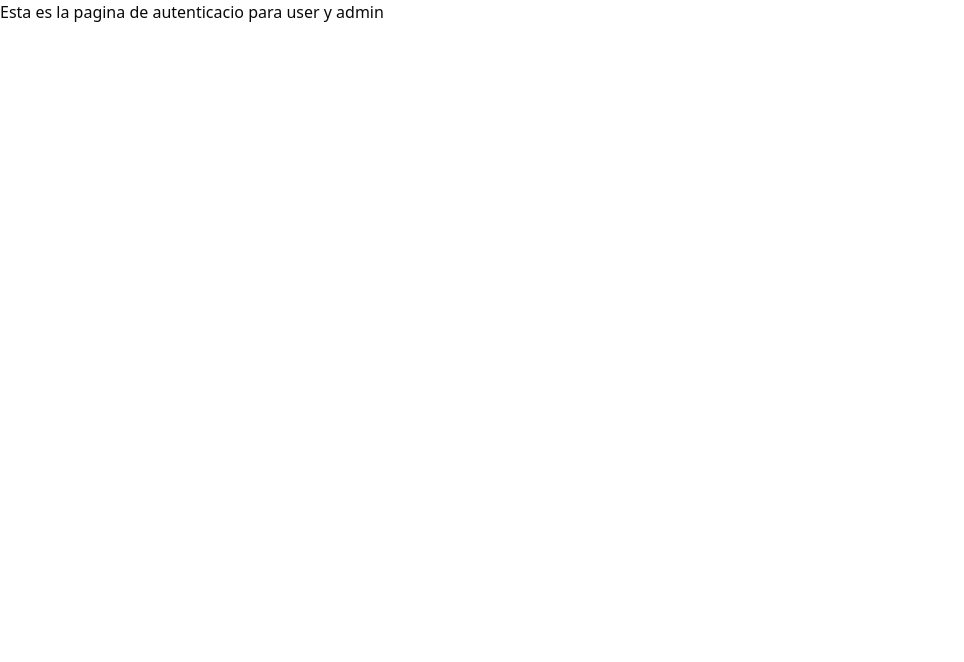
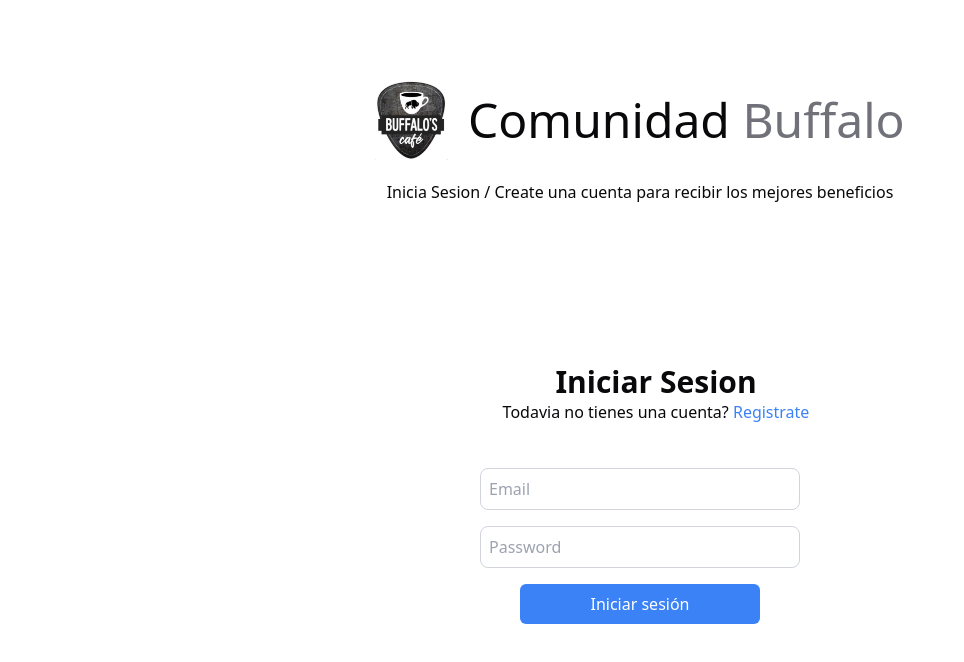
Before and after one commit to FedericoHerreraa/Buffalo, a React (Vite) app: page /auth in a window 1280 px wide. Shown: the top 662 px of the page, without its empty margins (0-964 px from the left). Built offline with nearby package versions, Linux system fonts and the light colour scheme.

Commit message:
creating auth page

```diff
--- a/src/components/AuthenticationPage.jsx
+++ b/src/components/AuthenticationPage.jsx
@@ -1,10 +1,63 @@
-
+import logo from '../../public/logo.png'
+import { useState } from 'react'
 
 
 export default function AuthenticationPage() {
+    const [signIn, setSignIn] = useState(true)
+    const [fullName, setFullName] = useState('')
+    const [email, setEmail] = useState('')
+    const [password, setPassword] = useState('')
+
     return (
         <div>
-            <h1>Esta es la pagina de autenticacio para user y admin</h1>
+            <div className="flex md:justify-center gap-5 mx-5 items-center mt-20">
+                <img src={logo} alt="Buffalo Logo" className="h-20" />
+                <h1 className="text-5xl">Comunidad <span className='text-zinc-500'>Buffalo</span></h1>
+            </div>
+            <h2 className="text-center md:mt-5 mt-10 mx-10">Inicia Sesion / Create una cuenta para recibir los mejores beneficios</h2>
+
+            <form className="mt-40">
+                <h3 className='ml-8 text-3xl md:text-center font-semibold'>{signIn ? "Iniciar Sesion" : "Crear Cuenta"}</h3>
+                <p
+                    onClick={() => setSignIn(!signIn)}
+                    className='ml-8 md:text-center font-light cursor-pointer'>
+                    {signIn ? "Todavia no tienes una cuenta?" : "Ya tienes una cuenta?"}
+                        <span className='text-blue-500'>{signIn ? " Registrate" : " Ingresa"}</span>
+                </p>
+                <div className="flex flex-col items-center mt-7">
+                    {!signIn && (
+                        <input
+                            value={fullName}
+                            onChange={(value) => setFullName(value)}
+                            type="text"
+                            className="border rounded-lg border-gray-300 p-2 w-80"
+                            placeholder="Nombre Completo"
+                        />
+                    )}
+
+                    <input
+                        value={email}
+                        onChange={(value) => setEmail(value)}
+                        type="text"
+                        className="border rounded-lg border-gray-300 p-2 w-80 mt-4"
+                        placeholder="Email"
+                    />
+
+                    <input
+                        value={password}
+                        onChange={(value) => setPassword(value)}
+                        type="password"
+                        className="border rounded-lg border-gray-300 p-2 w-80 mt-4"
+                        placeholder="Password"
+                    />
+
+                    <button
+                        type="submit"
+                        className="bg-blue-500 text-white p-2 rounded-md w-60 mt-4">
+                            {signIn ? "Iniciar sesión" : "Crear Cuenta"}
+                    </button>
+                </div>
+            </form>
         </div>
     )
 }
--- a/src/context/AuthContext.js
+++ b/src/context/AuthContext.js
@@ -1,20 +1,22 @@
 
 import React, { createContext, useContext, useState } from 'react';
+import { createUserWithEmailAndPassword, signInWithEmailAndPassword, signOut } from "firebase/auth";
+import { auth } from '../firebase/firebase';
 
 const AuthContext = createContext();
 
 export const AuthProvider = ({ children }) => {
     const [user, setUser] = useState(null);
 
-    const signIn = (userInfo) => {
+    const signIn = async (email, password) => {
         // log in user
     };
 
-    const signUp = (userInfo) => {
+    const signUp = async (name, email, password) => {
         // sign up user
     };
 
-    const logOut = () => {
+    const logOut = async () => {
         // log out user
     };
 
--- /dev/null
+++ b/src/pages/Auth/AuthPage.jsx
@@ -0,0 +1,8 @@
+import AuthenticationPage from "@/components/AuthenticationPage";
+
+
+export default function AuthPage() {
+    return (
+        <AuthenticationPage />
+    )
+}
```
Also changed, not shown: public/logo.png (added).
